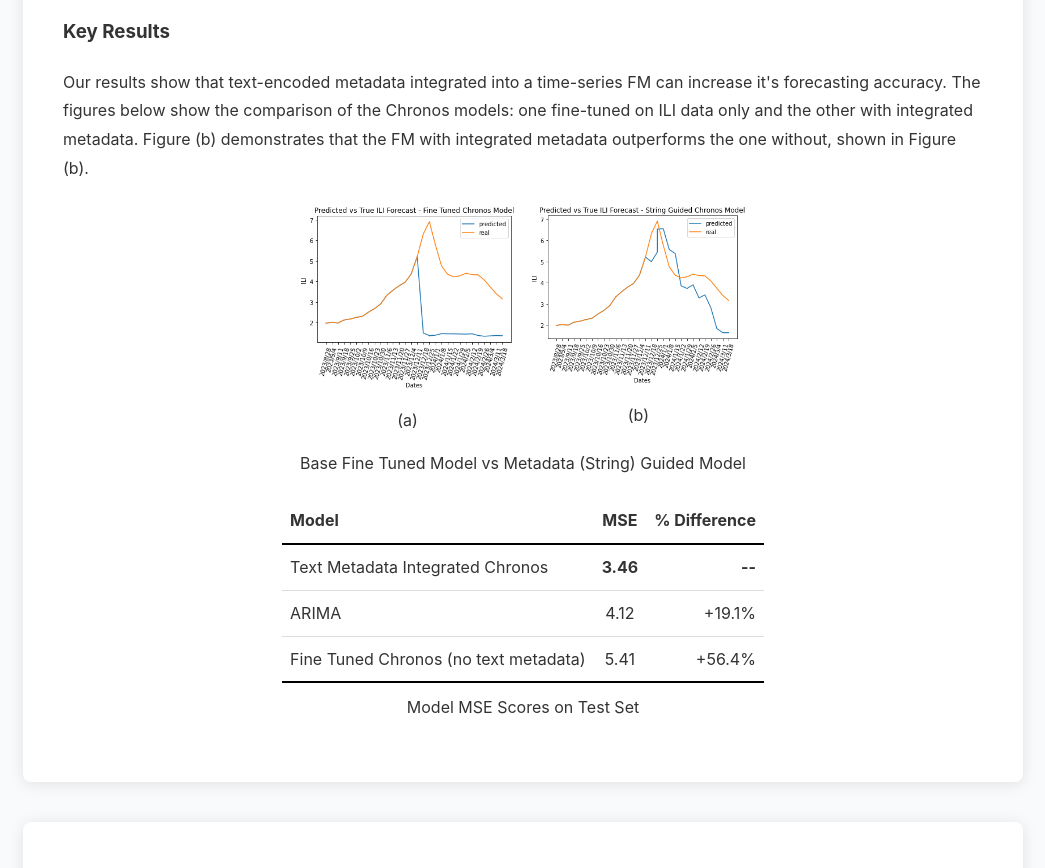
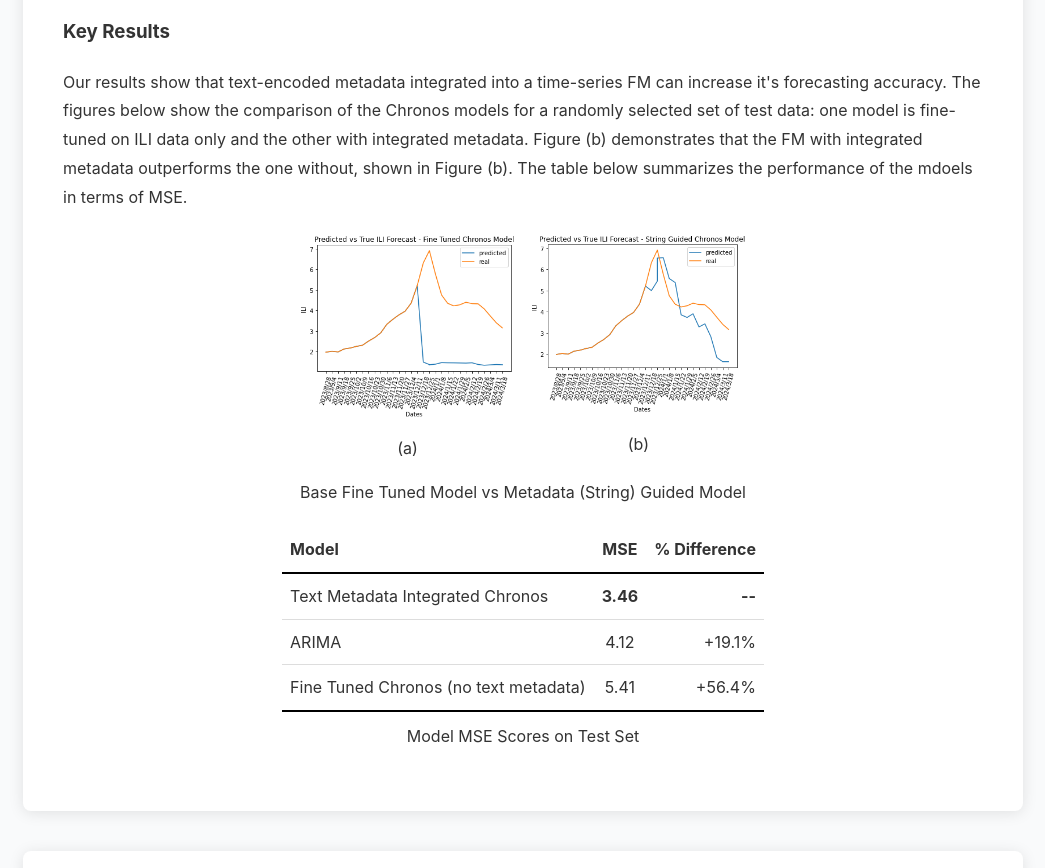
Before and after one commit to benzabriskie/cse8803EpiVermaZabriskie.github.io, a plain HTML site: page index.html in a window 1280 px wide. Shown: the part 1330-2198 px from the top of the page, without its empty margins (117-1162 px from the left). Drawn offline with Linux system fonts and the light colour scheme.

Commit message:
Update index.html

```diff
--- a/index.html
+++ b/index.html
@@ -167,7 +167,7 @@
             <p>Time series forecasting is crucial for epidemiological decision-making, particularly in the early stages of disease outbreaks when quick and accurate predictions can significantly impact public health outcomes. While foundational time-series models (FMs) offer flexibility and generalizability, they often lack domain-specific knowledge that could enhance their predictive accuracy for epidemiological applications. This paper presents a novel approach to improving FM performance by integrating external metadata, specifically exploring how text-based epidemiological data can guide and enhance the forecasting capabilities of Amazon's Chronos model for influenza-like illness (ILI) prediction. We develop a pipeline that combines time series encodings from Chronos with text encodings from SentenceTransformers using cross-attention fusion, incorporating metadata such as Google search trends and temperature data. Our experimental results demonstrate that this metadata-integrated approach outperforms both traditional ARIMA models and fine-tuned Chronos baselines, achieving a 19.1% improvement in mean squared error compared to ARIMA and a 56.4% improvement over the fine-tuned Chronos model without metadata. These results suggest that integrating relevant epidemiological metadata into foundational time series models can significantly improve their forecasting accuracy while maintaining their inherent flexibility and rapid deployability.</p>
 
             <h3>Key Results</h3>
-            <p>Our results show that text-encoded metadata integrated into a time-series FM can increase it's forecasting accuracy. The figures below show the comparison of the Chronos models: one fine-tuned on ILI data only and the other with integrated metadata. Figure (b) demonstrates that the FM with integrated metadata outperforms the one without, shown in Figure (b). </p>
+            <p>Our results show that text-encoded metadata integrated into a time-series FM can increase it's forecasting accuracy. The figures below show the comparison of the Chronos models for a randomly selected set of test data: one model is fine-tuned on ILI data only and the other with integrated metadata. Figure (b) demonstrates that the FM with integrated metadata outperforms the one without, shown in Figure (b). The table below summarizes the performance of the mdoels in terms of MSE.</p>
             <figure style="text-align: center; margin: 20px auto;">
                 <div style="display: flex; justify-content: center; gap: 10px; flex-wrap: wrap;">
                   <div style="width: 24%;">
```
